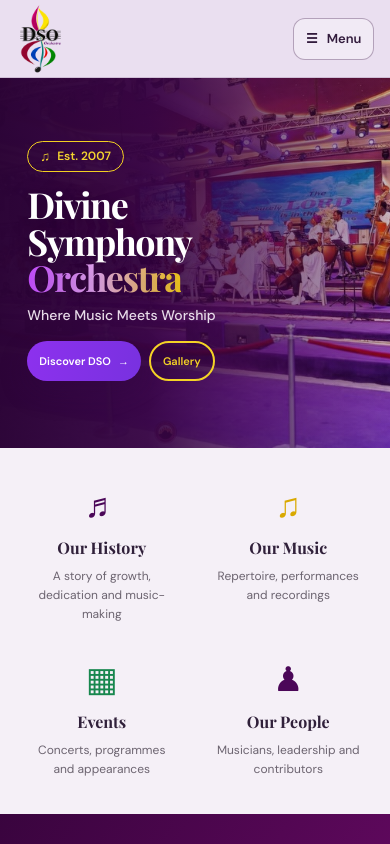
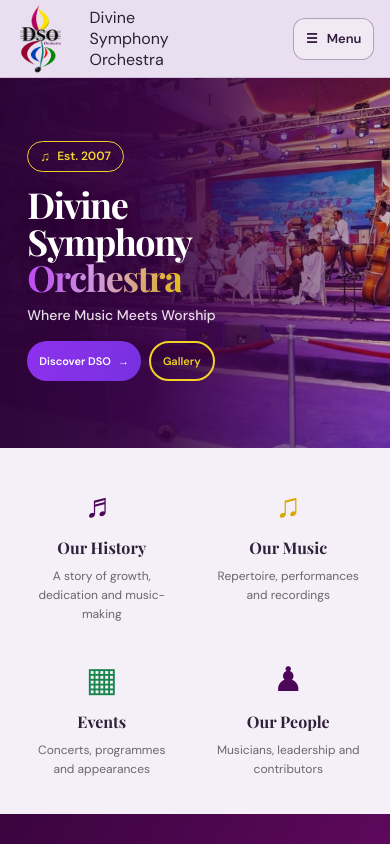
Before and after one commit to Divinesymphonyorchestra20/Divine-Symphony-Orchestra, a Next.js app: page / in a window 390 px wide. Shown: the top 844 px of the page. Built offline with nearby package versions, Linux system fonts and the light colour scheme; a web font is replaced by a local one.

Commit message:
Add mobile DSO header wordmark beside existing logo

```diff
--- a/components/site-header.tsx
+++ b/components/site-header.tsx
@@ -73,6 +73,8 @@ export default function SiteHeader({active}:{active?:string}){
   return <header className="site-header" ref={headerRef}>
     <a className="brand" href="/" aria-label="Divine Symphony Orchestra home" onClick={close}>
       <Image className="brand-logo" src="/images/dso-logo-transparent.png" alt="Divine Symphony Orchestra logo" width={72} height={108} priority/>
+      <span className="brand-divider" aria-hidden="true"/>
+      <span className="brand-wordmark">Divine<br/>Symphony<br/>Orchestra</span>
     </a>
     <button className="mobile-menu-toggle" type="button" aria-expanded={menuOpen} aria-controls="primary-navigation" onClick={()=>setMenuOpen(value=>!value)}>
       <span aria-hidden="true">{menuOpen?"×":"☰"}</span>{menuOpen?"Close menu":"Menu"}
```
